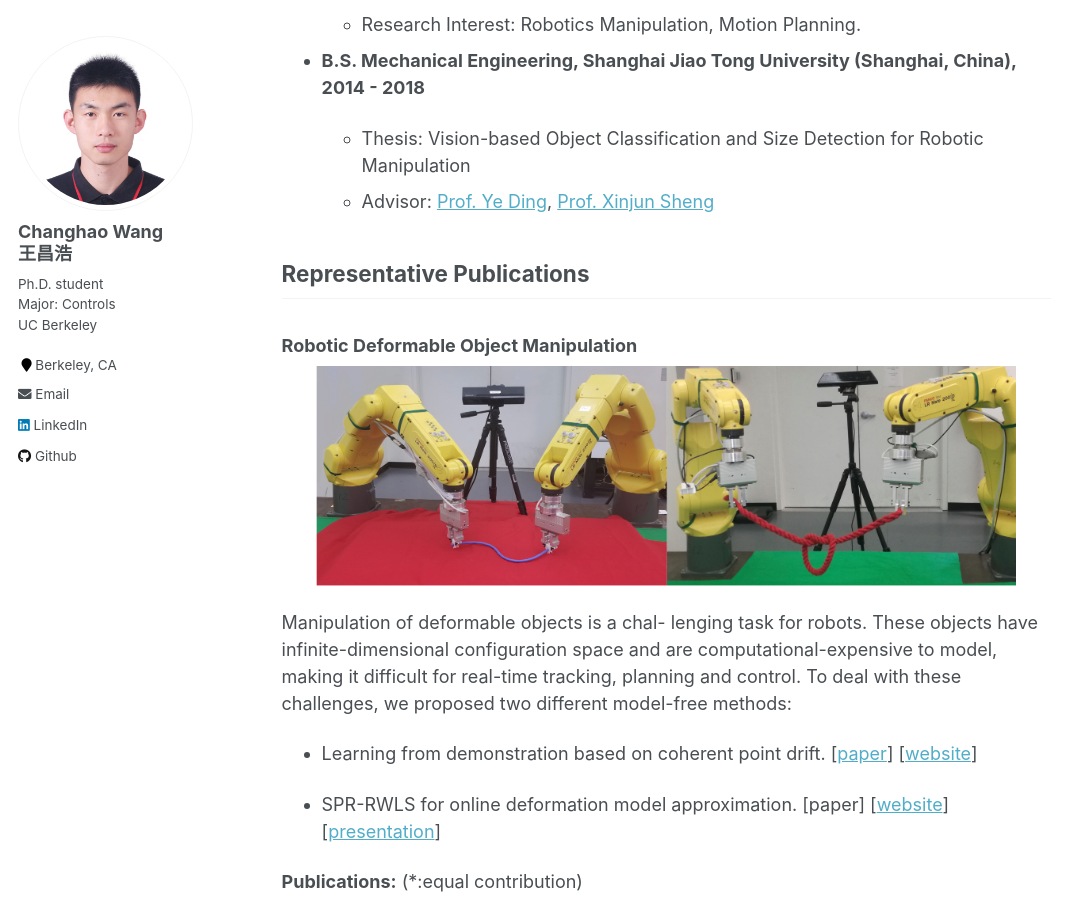
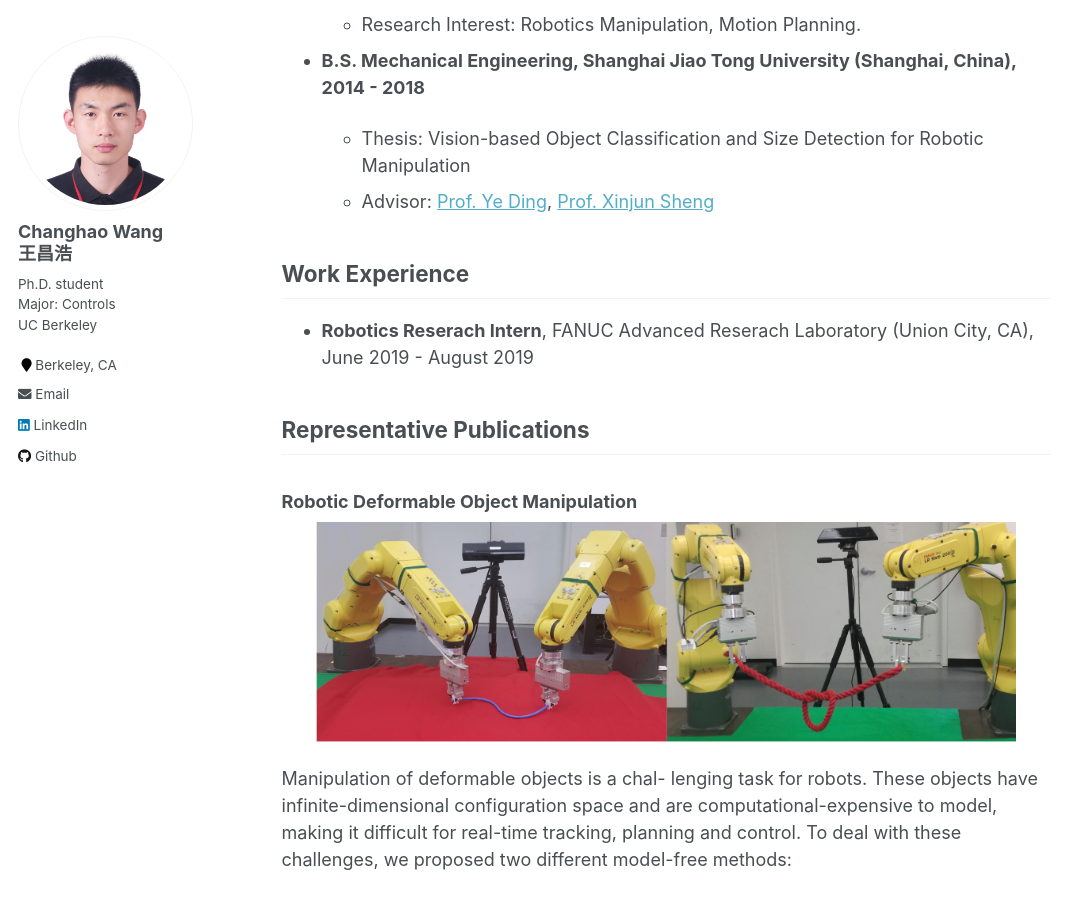
Before and after one commit to Shiyu-Jin/Shiyu-Jin.github.io, a Jekyll site: the page built from _pages/about.md, in a window 1280 px wide and 900 px high, scrolled down 850 px. Shown: the whole window, without its empty margins (0-1082 px from the left). Built offline with Jekyll 4.4.1, drawn with Linux system fonts in a browser that asks for light colours.

Commit message:
Update Work Experience

```diff
--- a/_pages/about.md
+++ b/_pages/about.md
@@ -36,6 +36,10 @@ Here is my [Curriculum Vitae](/files/CV_Changhao.pdf){:target="_blank"}.
     - Thesis: Vision-based Object Classification and Size Detection for Robotic Manipulation
     - Advisor:  [Prof. Ye Ding](http://me.sjtu.edu.cn/teacher_directory1/dinghua.html){:target="_blank"}, [Prof. Xinjun Sheng](http://me.sjtu.edu.cn/teacher_directory1/shengxinjun.html){:target="_blank"}
 
+## Work Experience
+- **Robotics Reserach Intern**, FANUC Advanced Reserach Laboratory (Union City, CA), June 2019 - August 2019
+
+
 ## Representative Publications
 
 ### Robotic Deformable Object Manipulation
```
Also changed, not shown: 2 other files.
